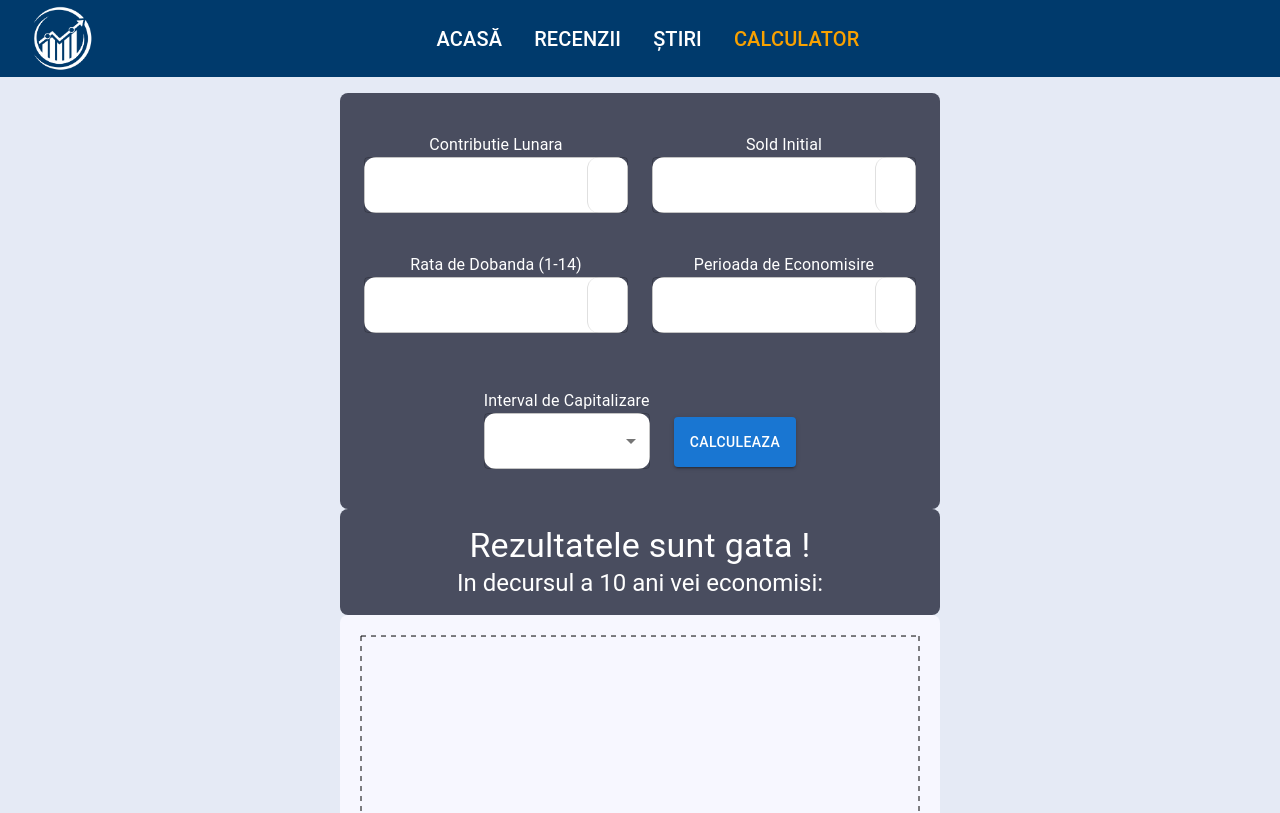
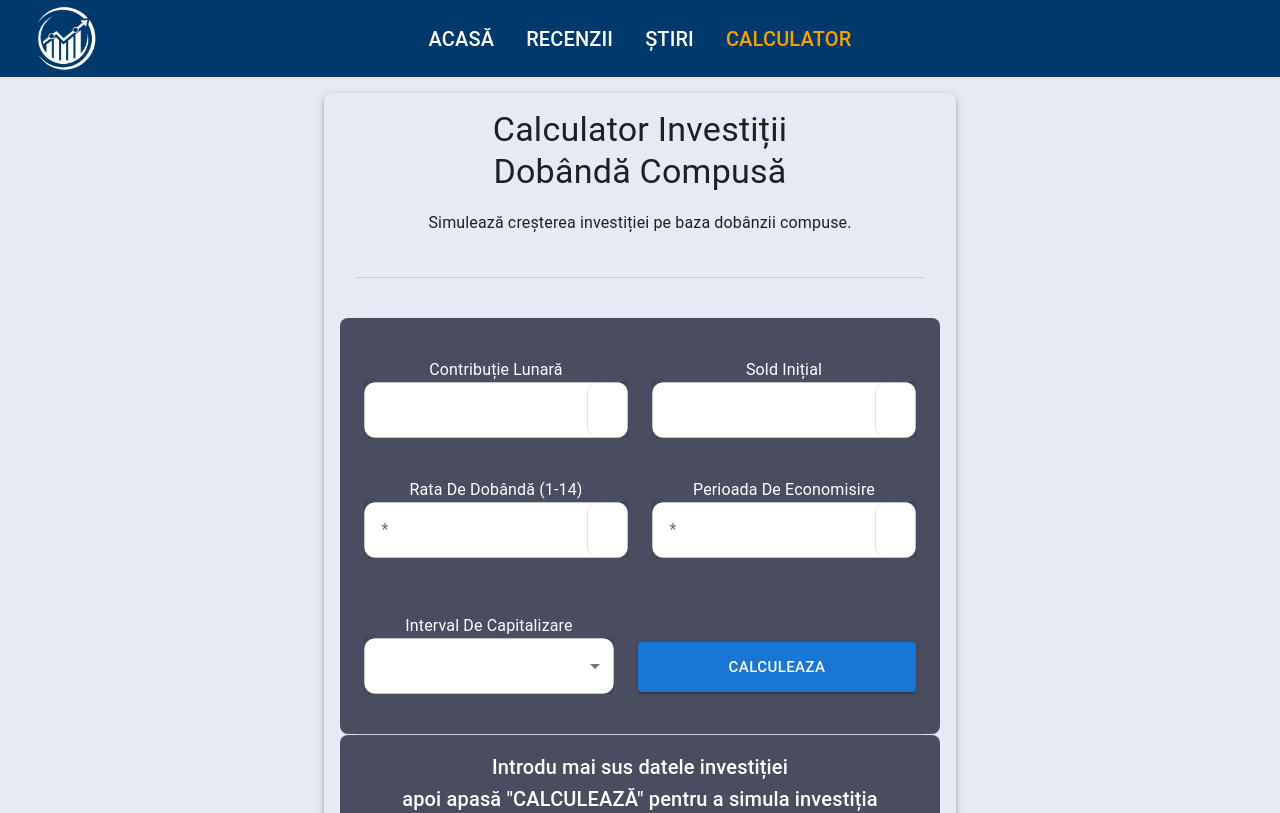
Before and after one commit to Skitgin/ConsultantFinanciar, a React (Vite) app in the folder Client/: page /calculator in a window 1280 px wide. Shown: the top 813 px of the page. Built offline with nearby package versions, Linux system fonts and the light colour scheme; some icons are missing.

Commit message:
update 26022025

```diff
--- a/Client/src/Calculator/Calculator.tsx
+++ b/Client/src/Calculator/Calculator.tsx
@@ -1,34 +1,39 @@
 import { Box, Button, Divider, FormControl, MenuItem, Select, Typography, type SelectChangeEvent } from '@mui/material'
-import React, { useState } from 'react'
+import React, { useRef, useState } from 'react'
 import NumberField from './NumberField'
 import IndexLineChart from './IndexLineChart';
 import type { DataPoint } from './DataPoint';
+import { memo } from 'motion/react';
 
 export default function Calculator() {
     const [forDisplay, SetForDisplay] = useState("");
     const [DisplayedSum, SetDisplayedSum] = useState("");
     const [dataPoints, SetDataPoints] = useState<DataPoint[]>([]);
-    // const [sumaFinala, SetSumaFinala] = useState<number | null>(null);
-    //const [nuamrTotaldeLuni,SetNrTotLuni]=useState<number|null>(null);
+    const [isCalculated, SetIsCalculated] = useState(false)
     const [r, setR] = useState<number | null>(null);
     const [plataLunara, SetPlataLunara] = useState<number | null>(null);
     const [sumaInitiala, SetSumaInitiala] = useState<number | null>(null);
     const [perioadaDeEconomisire, SetPerioadaDeEconomisire] = useState<number | null>(null);
     const [perioadaDeCapitalizare, SetPerioadaDeCapitalizare] = useState<number | null>(null);
+    const [memoPerioada, SetMeoPerioada] = useState<number | null>(0)
 
     const Calculeaza = (dobanda: number | null, plataLunara: number | null, sumaInitiala: number | null, perioadaDeCapitalizare: number | null, perioadaDeEconomisire: number | null) => {
+
+        if (plataLunara !== null) {
             const sum = CalculeazaCuPlataLunara(dobanda, perioadaDeCapitalizare, perioadaDeEconomisire, plataLunara)
             let contributieTotala = 0;
             const displayValue = sum.toLocaleString('ro-RO', { maximumFractionDigits: 0 });
             SetDisplayedSum(displayValue)
-        for (let i = 1; i <= perioadaDeEconomisire; i++) {
+            for (let i = 0; i <= perioadaDeEconomisire; i++) {
                 const dataPoint: DataPoint = {
-                name: "Year" + i,
+                    name: "Anul " + i,
                     year: i,
                     investitie: 0,
                     return: 0
 
                 };
+                if (i == 0) { SetDataPoints((prev) => [...prev, dataPoint]); }
+                else {
                     const sumaFinala = CalculeazaCuPlataLunara(dobanda, perioadaDeCapitalizare, i, plataLunara);
                     const sumaInvestita = plataLunara * 12;
                     const sumaInvestitaTotal = sumaInvestita + contributieTotala
@@ -37,11 +42,40 @@ export default function Calculator() {
                     dataPoint.investitie = contributieTotala;
                     dataPoint.return = sumaFinala
                     SetDataPoints((prev) => [...prev, dataPoint]);
+                    SetMeoPerioada(perioadaDeEconomisire)
+                    SetIsCalculated(true);
+                }
 
+            }
+        }
+        else {
+            const sum = CalculCuSumaInitiala(dobanda, perioadaDeCapitalizare, perioadaDeEconomisire, sumaInitiala)
+            const displayValue = sum.toLocaleString('ro-RO', { maximumFractionDigits: 0 });
+            SetDisplayedSum(displayValue)
+            SetMeoPerioada(perioadaDeEconomisire)
+            for(let i =0;i<=perioadaDeEconomisire;i++){
+                 const dataPoint: DataPoint = {
+                    name: "Anul " + i,
+                    year: i,
+                    investitie: 100,
+                    return: 0
+            }
+            if (i == 0) {
+                dataPoint.investitie =sumaInitiala;
+                dataPoint.return = sumaInitiala;
+                SetDataPoints((prev) => [...prev, dataPoint]); }
+            else{
+                const sumaFinala = CalculCuSumaInitiala(dobanda,perioadaDeCapitalizare,i,sumaInitiala)
+                dataPoint.investitie=sumaInitiala ;
+                dataPoint.return = sumaFinala
+                SetDataPoints((prev) => [...prev, dataPoint]);
+                SetIsCalculated(true);
+            }
         }
 
 
-    }
+
+    }}
 
     const CalculeazaR = (dobanda: number | null, perioadaDeCapitalizare: number | null) => {
         let result = null;
@@ -68,7 +102,7 @@ export default function Calculator() {
     }
     const CalculeazaCuPlataLunara = (dobanda: number | null, perioadaDeCapitalizare: number | null, ani: number | null, plataLunara: number | null) => {
 
-        if (plataLunara != null) {
+        if (plataLunara != null && perioadaDeCapitalizare !== null) {
             const r = CalculeazaR(dobanda, perioadaDeCapitalizare);
             const n = CalculeazaExponent(ani, perioadaDeCapitalizare);
             const paymentsPerPeriod = 12 / perioadaDeCapitalizare;
@@ -81,6 +115,30 @@ export default function Calculator() {
 
     }
 
+    const PhraseBuilder = (val: number | null) => {
+        let Phrase = "";
+        if (val !== null) {
+            if (val > 1) {
+                if (val < 20) Phrase = "a " + val + " ani"
+                if (val >= 20) Phrase = "a " + val + " de ani"
+
+            }
+            else if (val == 1) Phrase = "a " + val + " an"
+            return Phrase
+        }
+        else return ("perioadei")
+
+    }
+    const CalculCuSumaInitiala = (dobanda: number | null, perioadaDeCapitalizare: number | null, ani: number | null, sumaInitiala: number | null) => {
+        const n = ani * perioadaDeCapitalizare;
+        const r = (dobanda / 100) / perioadaDeCapitalizare;
+        const sum = sumaInitiala * (Math.pow(1 + r, n));
+         const roundedResult = Math.round(sum);
+            return roundedResult
+
+
+    }
+
     const handleChange = (event: SelectChangeEvent) => {
         SetForDisplay(event.target.value as string)
         const value = Number(event.target.value);
@@ -89,33 +147,34 @@ export default function Calculator() {
     return (
 
         <Box sx={{ display: "flex", flexDirection: "column", justifyContent: "center", alignContent: "center", py: 2 }}>
+            {/*Calculator*/}
             <Box sx={{ display: "flex", justifyContent: "center", alignContent: "center", bgcolor: "#494D5F", borderRadius: 2, flexDirection: "column", maxWidth: "600px", height: "100%", gap: 3, p: 3 }}>
 
                 <Box borderRadius={3} sx={{ display: "flex", flexDirection: 'row', justifyContent: "center", alignContent: "center", gap: 3, mt: 2 }}>
                     <Box sx={{ display: "flex", flexDirection: "column" }}>
-                        <Typography color='white' align='center'>Contributie Lunara</Typography>
-                        <NumberField label="" min={0} onValueChange={(value) => SetPlataLunara(value)} />
+                        <Typography color='white' align='center'>Contribuție Lunară</Typography>
+                        <NumberField label="" min={0} value={plataLunara} onValueChange={(value) => { SetPlataLunara(value); SetSumaInitiala(null) }} />
                     </Box>
                     <Box sx={{ display: "flex", flexDirection: "column" }}>
-                        <Typography color='white' align='center'>Sold Initial</Typography>
-                        <NumberField label="" min={0} onValueChange={(value) => SetSumaInitiala(value)} />
+                        <Typography color='white' align='center'>Sold Inițial</Typography>
+                        <NumberField label="" min={0} value={sumaInitiala} onValueChange={(value) => { SetSumaInitiala(value); SetPlataLunara(null) }} />
                     </Box>
 
                 </Box>
                 <Box sx={{ display: "flex", flexDirection: 'row', justifyContent: "center", gap: 3, py: 2 }}>
                     <Box sx={{ display: "flex", flexDirection: "column" }}>
-                        <Typography color='white' align='center'> Rata de Dobanda (1-14)</Typography>
-                        <NumberField label="" min={1} max={14} onValueChange={(value) => setR(value)} />
+                        <Typography color='white' align='center'> Rata De Dobândă (1-14)</Typography>
+                        <NumberField required={true} label="" min={1} max={14} onValueChange={(value) => setR(value)} />
                     </Box>
                     <Box sx={{ display: "flex", flexDirection: "column" }}>
-                        <Typography color='white' align='center'>Perioada de Economisire</Typography>
-                        <NumberField label="" min={0} onValueChange={(value) => SetPerioadaDeEconomisire(value)} />
+                        <Typography color='white' align='center'>Perioada De Economisire</Typography>
+                        <NumberField required={true} label="" min={1} onValueChange={(value) => SetPerioadaDeEconomisire(value)} />
                     </Box>
                 </Box>
-                <Box sx={{ display: "flex", flexDirection: 'row', justifyContent: "center", gap: 3, py: 2, }}>
-                    <Box sx={{ minWidth: 80, maxWidth: 250 }}>
-                        <Typography align='center' color="white">Interval de Capitalizare</Typography>
-                        <FormControl fullWidth sx={{ bgcolor: "white", borderRadius: 3 }}>
+                <Box sx={{ display: "flex", flexDirection: 'row', justifyContent: "center", gap: 3, py: 2, alignContent: "center" }}>
+                    <Box sx={{ minWidth: 80, maxWidth: 250, width: "100%" }}>
+                        <Typography align='center' color="white">Interval De Capitalizare</Typography>
+                        <FormControl required={true} fullWidth sx={{ bgcolor: "white", borderRadius: 3 }}>
                             <Select
                                 id=""
                                 value={forDisplay}
@@ -127,20 +186,41 @@ export default function Calculator() {
                         </FormControl>
 
                     </Box>
-                    <Button variant='contained' sx={{ maxHeight: 50, mt: 3.5 }} onClick={() => { SetDataPoints([]); Calculeaza(r, plataLunara, sumaInitiala, perioadaDeCapitalizare, perioadaDeEconomisire) }}>Calculeaza</Button>
+                    <Button variant='contained' size="large" sx={{ maxHeight: 50, mt: 3.5, width: "100%" }} onClick={() => { SetDataPoints([]); Calculeaza(r, plataLunara, sumaInitiala, perioadaDeCapitalizare, perioadaDeEconomisire) }}>Calculeaza</Button>
                 </Box>
             </Box>
 
+            <Divider variant="middle" />
+
+            {/*Card Prezentare Rezultate */}
+
             <Box sx={{ display: "flex", bgcolor: '#494D5F', justifyContent: "center", alignContent: "center", flexDirection: "column", maxWidth: "600px", borderRadius: 2, }}>
-                <Box sx={{ p: 2 }}><Typography align='center' variant='h4' color='white'>Rezultatele sunt gata !</Typography>
+                {isCalculated ?
 
-                    <Typography align='center' variant='h5' color='white'> In decursul a 10 ani vei economisi:</Typography>
-                    <Typography align='center' variant='h4' color="#ffa808">{DisplayedSum} </Typography></Box>
+                    (<Box sx={{ p: 2 }}>
+
+                        <Typography align='center' variant='h4' color='white'>Rezultatele sunt gata !</Typography>
+                        <Typography align='center' variant='h5' color='white'> In decursul {PhraseBuilder(memoPerioada)} veți economisi:</Typography>
+                        <Typography align='center' variant='h4' color="#ffa808">{DisplayedSum} </Typography>
+
+                    </Box>) :
+                    (<Box sx={{ p: 2 }}>
+
+                        <Typography align='center' variant='h6' color='white'>Introdu mai sus datele investiției </Typography>
+                        <Typography align='center' variant='h6' color='white'> apoi apasă "CALCULEAZĂ" pentru a simula investiția</Typography>
+
+                    </Box>)
+                }
 
             </Box>
-            <Box sx={{ display: "flex", bgcolor: '#F7F7FF', justifyContent: "center", alignContent: "center", flexDirection: "column", maxWidth: "600px", borderRadius: 2, }}>
+
+            {/*Grafic */}
+
+            <Box sx={{ display: "flex", bgcolor: '#F7F7FF', justifyContent: "center", alignContent: "center", flexDirection: "column", maxWidth: "800px", borderRadius: 2, }}>
                 <Box sx={{ p: 2 }}><IndexLineChart data={dataPoints} /></Box>
             </Box>
+
+
         </Box>
 
     )
--- a/Client/src/Calculator/CalculatorPage.tsx
+++ b/Client/src/Calculator/CalculatorPage.tsx
@@ -1,10 +1,12 @@
-import { Box, Grid } from '@mui/material'
+import { Box, Divider, Grid, Typography } from '@mui/material'
 import React from 'react'
 import Calculator from './Calculator'
 
 export default function CalculatorPage() {
   return (
-      <Grid
+    <Grid
+      size=
+      {12}
       container
       sx={{
         justifyContent: "center",
@@ -14,13 +16,21 @@ export default function CalculatorPage() {
         flexDirection: 'column',
         width: '100%',
         overflowX: 'hidden',
-        height:"100%"
+        height: "100%"
       }}
-    >
+    >  <Box sx={{ display: "flex", alignContent: "center", justifyContent: 'center', flexDirection:"column", gap: 3 ,boxShadow:4 ,px:2,mt:2 ,borderRadius:2}}>
+        <Box sx={{ p: 2}}>
+          <Typography variant="h4" align="center">Calculator Investiții</Typography>
+          <Typography variant="h4" align="center">Dobândă Compusă</Typography>
+          <Typography variant="subtitle1" align="center" sx={{mt:2}}>Simulează creșterea investiției pe baza dobânzii compuse.</Typography>
+        </Box>
+         <Divider variant='middle'/>
+        <Box sx={{ flex: 1 }}>
+          <Calculator />
+        </Box>
+      </Box>
 
-     <Box>
-      <Calculator/>
-      </Box>
+
 
 
 
--- a/Client/src/ConsultantCardMobile.tsx
+++ b/Client/src/ConsultantCardMobile.tsx
@@ -2,6 +2,7 @@ import { Avatar, Box, Button, Divider, } from '@mui/material';
 import Typography from '@mui/material/Typography';
 import type { Consultant } from './app/models/Consultant';
 import { motion } from 'motion/react';
+import SocilaStack from './HomePage/SocilaStack';
 
 
 
@@ -53,6 +54,8 @@ export default function ConsultantCardMobile({ consultant, onSwipeLeft, onSwipeR
             pointerEvents: 'none'
           }} />
 
+
+
         {/* 2. Name and Title Under It */}
         <Box sx={{ width: '100%', mb: 2, pointerEvents: 'none' }}>
           <Typography variant="h5" color='white' align='center' fontWeight="bold">
@@ -62,6 +65,7 @@ export default function ConsultantCardMobile({ consultant, onSwipeLeft, onSwipeR
             Consultant Financiar
           </Typography>
           <Divider sx={{ bgcolor: "#f8a100", width: '60%', mx: 'auto' }} />
+             <SocilaStack consultant={consultant}/>
         </Box>
 
         {/* 3. Description - THE FIX IS HERE */}
--- a/Client/src/HomePage/HomePage.tsx
+++ b/Client/src/HomePage/HomePage.tsx
@@ -69,7 +69,7 @@ export default function HomePage() {
         minHeight: '100px',
         pb: 4
       }}>
-        <Divider sx={{ mb: 2 }} />
+        <Divider variant="middle"sx={{ mb: 2 }} />
         <RoasterPartener parteneri={parteneri} />
       </Box>
     </Grid>
--- a/Client/src/RoasterPartener.tsx
+++ b/Client/src/RoasterPartener.tsx
@@ -14,7 +14,7 @@ export const RoasterPartener = ({ parteneri }: Prop) => {
     // 2. State to track the first visible card
     //const [isPaused, setIsPaused] = useState(false);
     const [startIndex, setStartIndex] = useState(0);
-    const visibleCount = 3;
+    const visibleCount = 8;
     const totalItems = parteneri.length
     const visiblePartners = useMemo(() => {
         const endIndex = startIndex + visibleCount;
--- a/Client/src/app/Layout/NavBar.tsx
+++ b/Client/src/app/Layout/NavBar.tsx
@@ -27,12 +27,12 @@ export default function NavBar() {
 
 
   const drawerContent = (
-    <Box onClick={handleDrawerToggle} sx={{ textAlign: 'center', width: 250 , height:"100%", bgcolor: "#494D5F" }}>
+    <Box onClick={handleDrawerToggle} sx={{ textAlign: 'center', width: 250, height: "100%", bgcolor: "#494D5F" }}>
       <List >
         {midLinks.map(({ title, path }) => (
           <ListItem key={path} disablePadding>
-            <ListItemButton component={NavLink} to={path} sx={{ textAlign: 'center', bgcolor:"#003a6c",borderRadius:3 , mt:1,ml:1 , mr:1, }}>
-              <ListItemText sx={{color:"#ffff"}}  primary={title.toUpperCase()} />
+            <ListItemButton component={NavLink} to={path} sx={{ textAlign: 'center', bgcolor: "#003a6c", borderRadius: 3, mt: 1, ml: 1, mr: 1, }}>
+              <ListItemText sx={{ color: "#ffff" }} primary={title.toUpperCase()} />
             </ListItemButton>
           </ListItem>
         ))}
@@ -43,22 +43,29 @@ export default function NavBar() {
 
   return (
     <>
-      <AppBar position="static" sx={{ bgcolor: "#003a6c" , }}>
-        <Toolbar sx={{ display: 'flex', justifyContent: 'space-between', width: '100%' }}>
+      <AppBar position="static" sx={{ bgcolor: "#003a6c" }}>
+        <Toolbar sx={{ display: 'flex', justifyContent: "space-between", width: '100%' }}>
 
-          {/* Logo Section */}
+          {/* 1. LEFT SECTION (Logo) */}
+          <Box sx={{ flex: 1, display: "flex", justifyContent: "flex-start" }}>
             <Button
-            sx={{ borderRadius: 50, display: "flex", flex: 1, justifyContent: "flex-start" }}
+              sx={{ borderRadius: 50 }}
               component={Link}
               to="/"
-            startIcon={<img src={'/LogoWhite.webp'} style={{ width: 65, height: 65 }} alt="Logo" />}
-          />
+            >
+              <img src={'/LogoWhite.webp'} style={{ width: 65, height: 65 }} alt="Logo" />
+            </Button>
+          </Box>
 
-          {/* DESKTOP LINKS: Hidden on mobile (xs), shown on small/medium (sm) and up */}
-          <Box sx={{ display: { xs: 'none', md: 'flex' }, flex: 1, justifyContent: 'center' }}>
-            <List sx={{ display: 'flex' }}>
+          {/* 2. CENTER SECTION (Desktop Links) */}
+          <Box sx={{
+            display: { xs: 'none', md: 'flex' },
+            flex: 1,
+            justifyContent: 'center'
+          }}>
+            <List sx={{ display: 'flex', whiteSpace: 'nowrap' }}>
               {midLinks.map(({ title, path }) => (
-                <ListItem disablePadding key={path}>
+                <ListItem disablePadding key={path} sx={{ width: 'auto' }}>
                   <ListItemButton component={NavLink} to={path} sx={navStyles}>
                     {title.toUpperCase()}
                   </ListItemButton>
@@ -67,17 +74,21 @@ export default function NavBar() {
             </List>
           </Box>
 
-          {/* MOBILE MENU ICON: Shown on mobile (xs), hidden on large screens (md) */}
+          {/* 3. RIGHT SECTION (Mobile Icon or Placeholder) */}
           <Box sx={{ flex: 1, display: 'flex', justifyContent: 'flex-end' }}>
             <IconButton
               color="inherit"
               aria-label="open drawer"
-              edge="start"
+              edge="end" // Changed to 'end' for better right alignment
               onClick={handleDrawerToggle}
               sx={{ display: { md: 'none' } }}
             >
               <MenuIcon fontSize="large" />
             </IconButton>
+
+            {/* Pro Tip: If you have no buttons on the right for desktop,
+         this empty Box still needs 'flex: 1' to keep the links centered.
+      */}
           </Box>
 
         </Toolbar>
--- a/Client/src/app/models/Consultant.ts
+++ b/Client/src/app/models/Consultant.ts
@@ -5,5 +5,8 @@ export type Consultant={
     imageUrl:string;
     descriere:string;
     link:string;
+    linkLinkedIn?:string;
+    linkInstagram?:string;
+    linkFacebook?:string;
 
 }
```
Also changed, not shown: Client/src/Calculator/IndexLineChart.tsx (+8 -7 lines), Client/src/ConsultantCard.tsx (+6 -2 lines), Client/src/HomePage/SocilaStack.tsx (added, +33 -0 lines), 6 other files (tests, documents, lock files or other folders). Lines whose indentation alone changed are shown as unchanged.
